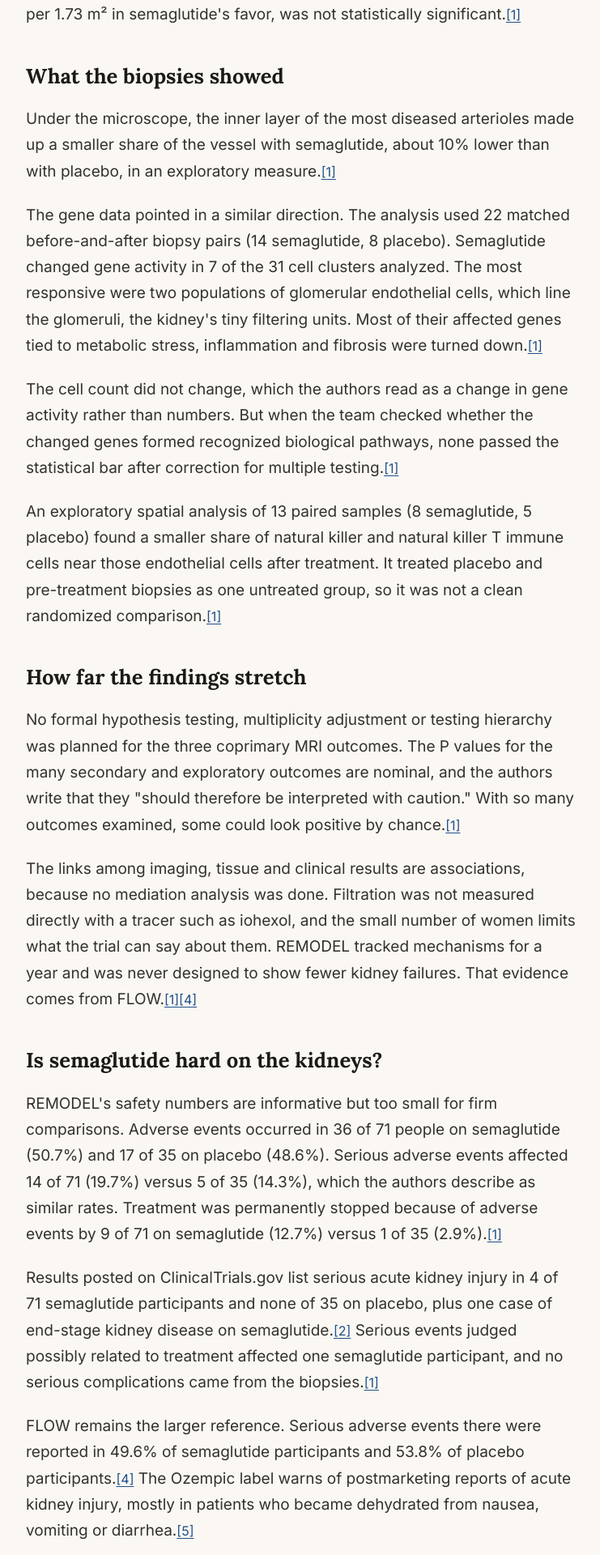
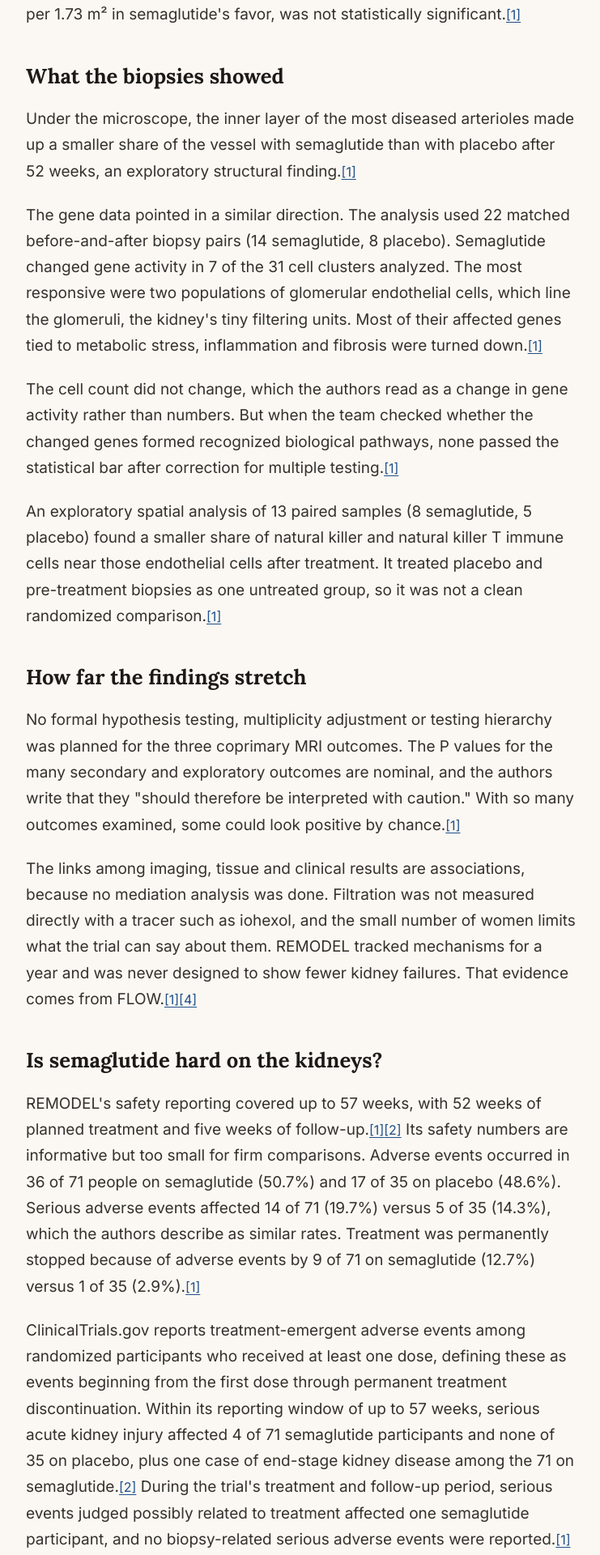
Before and after one commit to edorfanini00/peptidedigest, a Next.js app: page /semaglutide-kidney-biopsy-trial-remodel-results in a window 1280 px wide. Shown: the part 5480-7400 px from the top of the page at 81% size, without its empty margins (268-1009 px from the left). Built offline with nearby package versions, Linux system fonts and the light colour scheme.

Commit message:
Qualify exploratory kidney findings and safety observation window

```diff
--- a/app/semaglutide-kidney-biopsy-trial-remodel-results/story.ts
+++ b/app/semaglutide-kidney-biopsy-trial-remodel-results/story.ts
@@ -57,7 +57,7 @@ export const story: NewsroomStory = {
       "title": "What the biopsies showed",
       "id": "biopsy-findings",
       "paragraphs": [
-        "Under the microscope, the inner layer of the most diseased arterioles made up a smaller share of the vessel with semaglutide, about 10% lower than with placebo, in an exploratory measure.[1]",
+        "Under the microscope, the inner layer of the most diseased arterioles made up a smaller share of the vessel with semaglutide than with placebo after 52 weeks, an exploratory structural finding.[1]",
         "The gene data pointed in a similar direction. The analysis used 22 matched before-and-after biopsy pairs (14 semaglutide, 8 placebo). Semaglutide changed gene activity in 7 of the 31 cell clusters analyzed. The most responsive were two populations of glomerular endothelial cells, which line the glomeruli, the kidney's tiny filtering units. Most of their affected genes tied to metabolic stress, inflammation and fibrosis were turned down.[1]",
         "The cell count did not change, which the authors read as a change in gene activity rather than numbers. But when the team checked whether the changed genes formed recognized biological pathways, none passed the statistical bar after correction for multiple testing.[1]",
         "An exploratory spatial analysis of 13 paired samples (8 semaglutide, 5 placebo) found a smaller share of natural killer and natural killer T immune cells near those endothelial cells after treatment. It treated placebo and pre-treatment biopsies as one untreated group, so it was not a clean randomized comparison.[1]"
@@ -75,8 +75,8 @@ export const story: NewsroomStory = {
       "title": "Is semaglutide hard on the kidneys?",
       "id": "kidney-safety",
       "paragraphs": [
-        "REMODEL's safety numbers are informative but too small for firm comparisons. Adverse events occurred in 36 of 71 people on semaglutide (50.7%) and 17 of 35 on placebo (48.6%). Serious adverse events affected 14 of 71 (19.7%) versus 5 of 35 (14.3%), which the authors describe as similar rates. Treatment was permanently stopped because of adverse events by 9 of 71 on semaglutide (12.7%) versus 1 of 35 (2.9%).[1]",
-        "Results posted on ClinicalTrials.gov list serious acute kidney injury in 4 of 71 semaglutide participants and none of 35 on placebo, plus one case of end-stage kidney disease on semaglutide.[2] Serious events judged possibly related to treatment affected one semaglutide participant, and no serious complications came from the biopsies.[1]",
+        "REMODEL's safety reporting covered up to 57 weeks, with 52 weeks of planned treatment and five weeks of follow-up.[1][2] Its safety numbers are informative but too small for firm comparisons. Adverse events occurred in 36 of 71 people on semaglutide (50.7%) and 17 of 35 on placebo (48.6%). Serious adverse events affected 14 of 71 (19.7%) versus 5 of 35 (14.3%), which the authors describe as similar rates. Treatment was permanently stopped because of adverse events by 9 of 71 on semaglutide (12.7%) versus 1 of 35 (2.9%).[1]",
+        "ClinicalTrials.gov reports treatment-emergent adverse events among randomized participants who received at least one dose, defining these as events beginning from the first dose through permanent treatment discontinuation. Within its reporting window of up to 57 weeks, serious acute kidney injury affected 4 of 71 semaglutide participants and none of 35 on placebo, plus one case of end-stage kidney disease among the 71 on semaglutide.[2] During the trial's treatment and follow-up period, serious events judged possibly related to treatment affected one semaglutide participant, and no biopsy-related serious adverse events were reported.[1]",
         "FLOW remains the larger reference. Serious adverse events there were reported in 49.6% of semaglutide participants and 53.8% of placebo participants.[4] The Ozempic label warns of postmarketing reports of acute kidney injury, mostly in patients who became dehydrated from nausea, vomiting or diarrhea.[5]"
       ]
     },
@@ -92,7 +92,7 @@ export const story: NewsroomStory = {
       "id": "what-comes-next",
       "paragraphs": [
         "The authors write that mechanisms of kidney protection \"may include reduced vascular resistance, prevention of fibrosis and improved underlying molecular programs promoting endothelial cell health.\"[1] Testing that, they say, requires adequately powered mediation analyses, possibly using FLOW's larger dataset. Neither the paper nor the trial record gives a timetable.[1][2]",
-        "One post hoc thread is worth watching. In people already taking an SGLT2 inhibitor, another diabetes drug class studied for kidney protection, semaglutide's eGFR advantage over placebo after 52 weeks was 8.1 ml/min per 1.73 m². In non-users it was 0.2. The authors call combination therapy an important research direction and caution that the subgroups were small.[1]",
+        "The authors also identify combination therapy with SGLT2 inhibitors, another diabetes drug class studied for kidney protection, as a research direction. Their small post hoc analysis was not powered to establish a subgroup difference.[1]",
         "FLOW established that semaglutide reduces major kidney events in people with type 2 diabetes and chronic kidney disease. REMODEL points the search for the reason toward the kidney's blood vessels and the cells lining its filters. Whether those changes produce the benefit is a question for a trial powered to test it.[1][4]"
       ]
     }
@@ -100,7 +100,7 @@ export const story: NewsroomStory = {
   "faqs": [
     {
       "q": "Does semaglutide cause kidney damage?",
-      "a": "In FLOW, semaglutide lowered the risk of major kidney events by 24% versus placebo, and serious adverse events were less common than with placebo. The Ozempic label warns of acute kidney injury reported after approval, mostly in people dehydrated by gastrointestinal side effects. In the smaller REMODEL trial, serious acute kidney injury was recorded in 4 of 71 semaglutide participants and none of 35 on placebo.",
+      "a": "In FLOW, semaglutide lowered the risk of major kidney events by 24% versus placebo, and serious adverse events were less common than with placebo. The Ozempic label warns of acute kidney injury reported after approval, mostly in people dehydrated by gastrointestinal side effects. In REMODEL's registry safety analysis, which included randomized participants who received at least one dose, treatment-emergent serious acute kidney injury was recorded in 4 of 71 semaglutide participants and none of 35 on placebo over a reporting window of up to 57 weeks.",
       "refs": [
         4,
         5,
```
